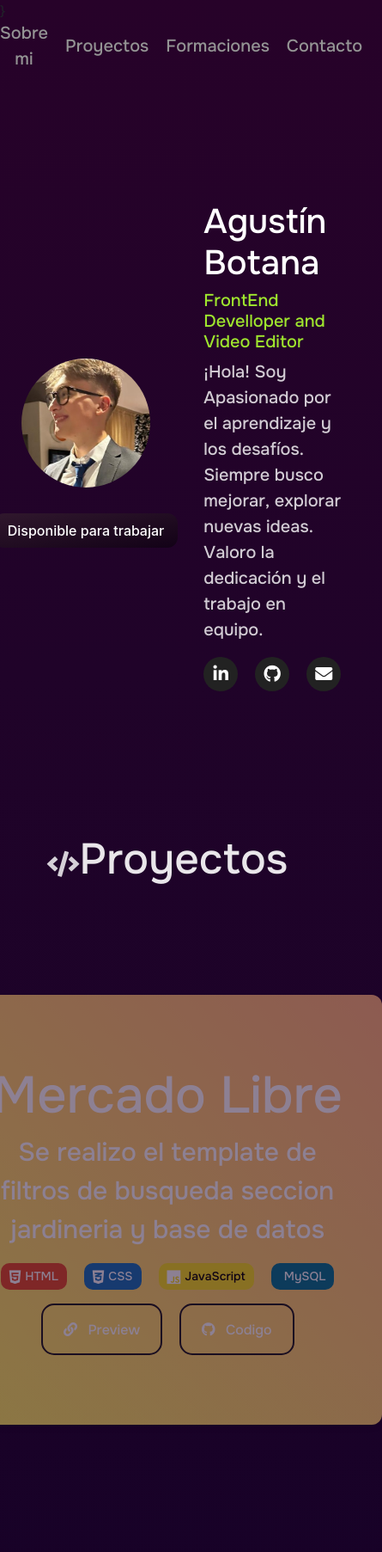
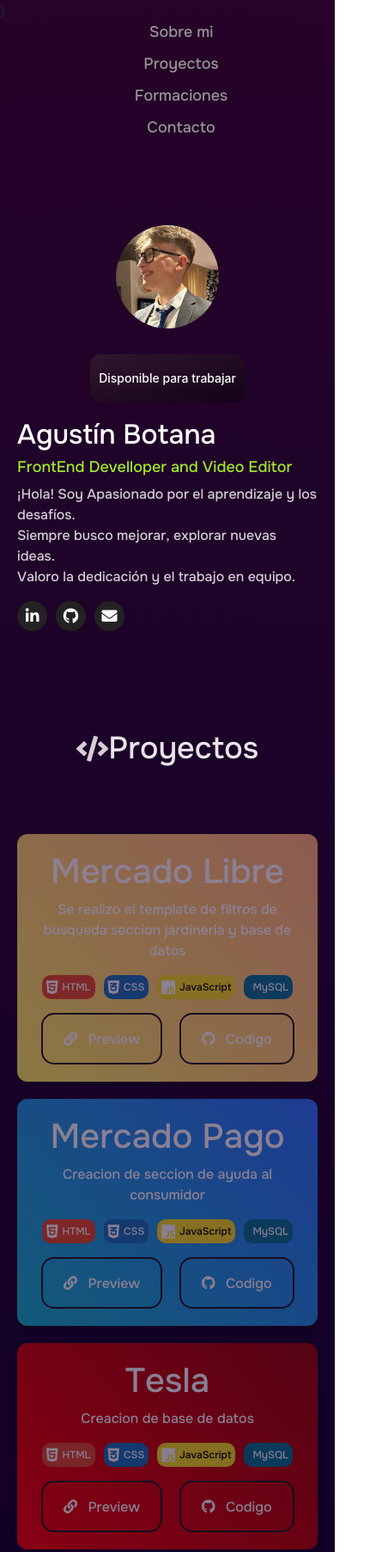
Before and after one commit to BotaYT/curso-progra-UTN, a plain HTML site: page Proyectos del curso/tp1/index.html in a window 390 px wide. Shown: the top 1805 px of the page at 86% size, 445 px wide, since content can reach past the window. Drawn offline with nearby package versions, Linux system fonts and the light colour scheme.

Commit message:
v8 version mobile
se ajusto la pagina con uso de media query

```diff
--- a/Proyectos del curso/tp1/styles.css
+++ b/Proyectos del curso/tp1/styles.css
@@ -455,3 +455,142 @@ footer {
   margin-top: 100px;
   margin-bottom: 50px;
 }
+
+
+@media (max-width: 768px) {
+
+  /* Menu header */
+  .cont-menu {
+    flex-direction: column;
+    gap: 10px;
+  }
+
+  .cont-menu li a {
+    font-size: 18px;
+  }
+
+  /* Contenedor sobre mí */
+  .sobre-mi {
+    flex-direction: column;
+    gap: 20px;
+    margin-top: 100px;
+    margin-bottom: 100px;
+    padding: 0 20px;
+  }
+
+  .sobre-mi img {
+    width: 120px;
+    height: 120px;
+  }
+
+  .sobre-mi h1 {
+    font-size: 32px;
+  }
+
+  .sobre-mi h2 {
+    font-size: 18px;
+  }
+
+  .sobre-mi p {
+    font-size: 16px;
+  }
+
+  .sobre-mi button {
+    font-size: 14px;
+    padding: 10px;
+  }
+
+  /* Iconos */
+  .iconos {
+    flex-wrap: wrap;
+    gap: 10px;
+  }
+
+  .icono {
+    width: 35px;
+    height: 35px;
+    font-size: 18px;
+  }
+
+  /* Contenedor de proyecto */
+  .titulo-proyecto {
+    font-size: 36px;
+    padding-bottom: 50px;
+  }
+
+  .proyectos {
+    grid-template-columns: 1fr;
+    gap: 20px;
+    margin-right: 0;
+  }
+
+  .box-proyectos {
+    width: 100%;
+    height: auto;
+    padding: 20px;
+  }
+
+  .box-proyectos h1 {
+    font-size: 40px;
+  }
+
+  .box-proyectos p {
+    font-size: 16px;
+  }
+
+  /* Contenedor de lenguajes */
+  .box-languages {
+    flex-wrap: wrap;
+    gap: 10px;
+  }
+
+  .language {
+    font-size: 12px;
+    padding: 5px;
+  }
+
+  /* Contenedor formación */
+  .titulo-formacion {
+    font-size: 36px;
+  }
+
+  .formacion {
+    gap: 20px;
+  }
+
+  .box-formacion {
+    min-width: 250px;
+    padding: 20px;
+  }
+
+  /* Contenedor contacto */
+  .titulo-contacto {
+    font-size: 36px;
+    padding-bottom: 30px;
+  }
+
+  .contacto {
+    max-width: 90%;
+    padding: 10px;
+  }
+
+  .contacto label {
+    font-size: 14px;
+  }
+
+  .contacto input,
+  .contacto textarea {
+    font-size: 14px;
+  }
+
+  .contacto button {
+    font-size: 16px;
+    padding: 10px;
+  }
+
+  /* Footer */
+  footer {
+    margin-top: 50px;
+    margin-bottom: 20px;
+  }
+}
```
